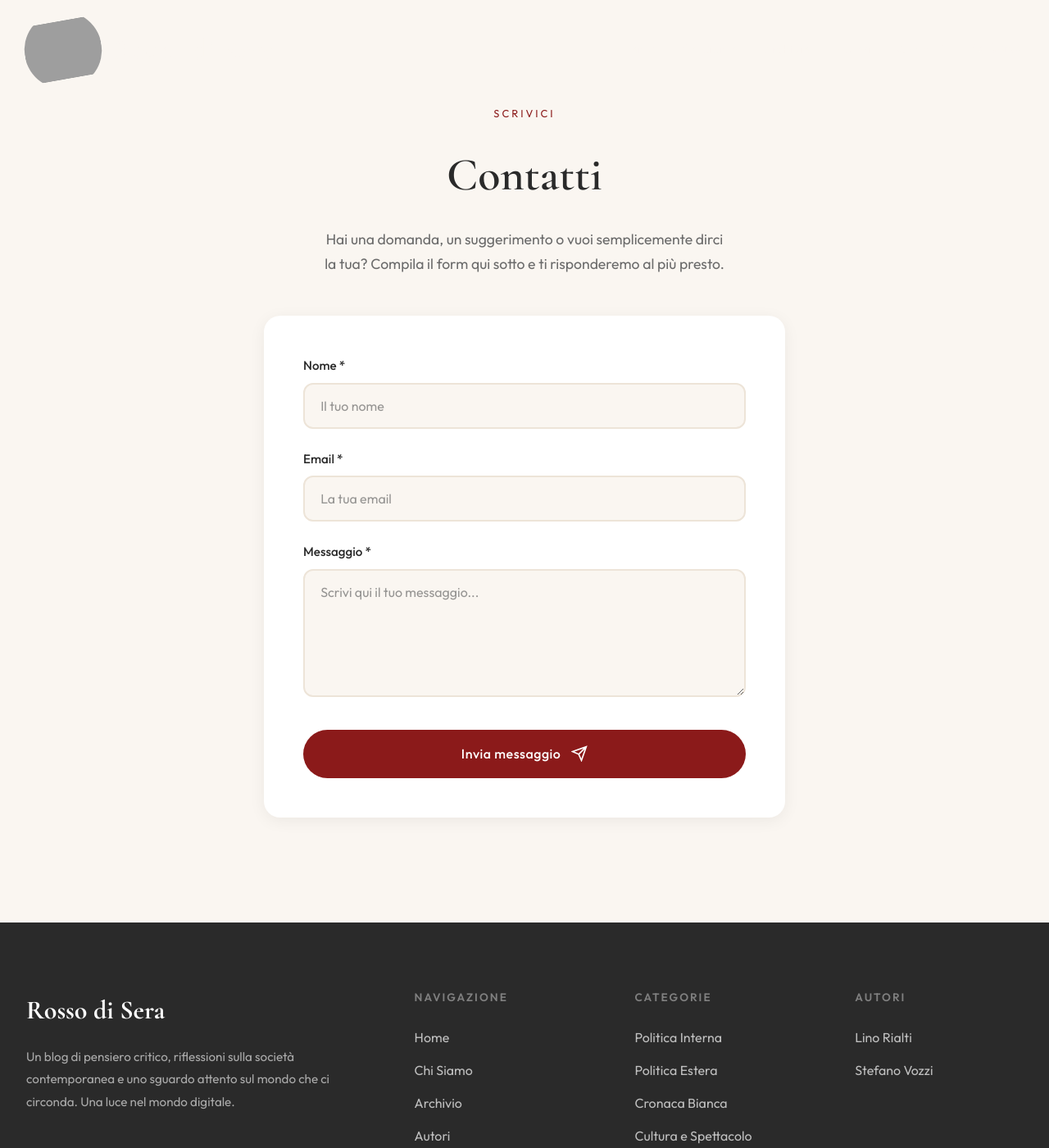
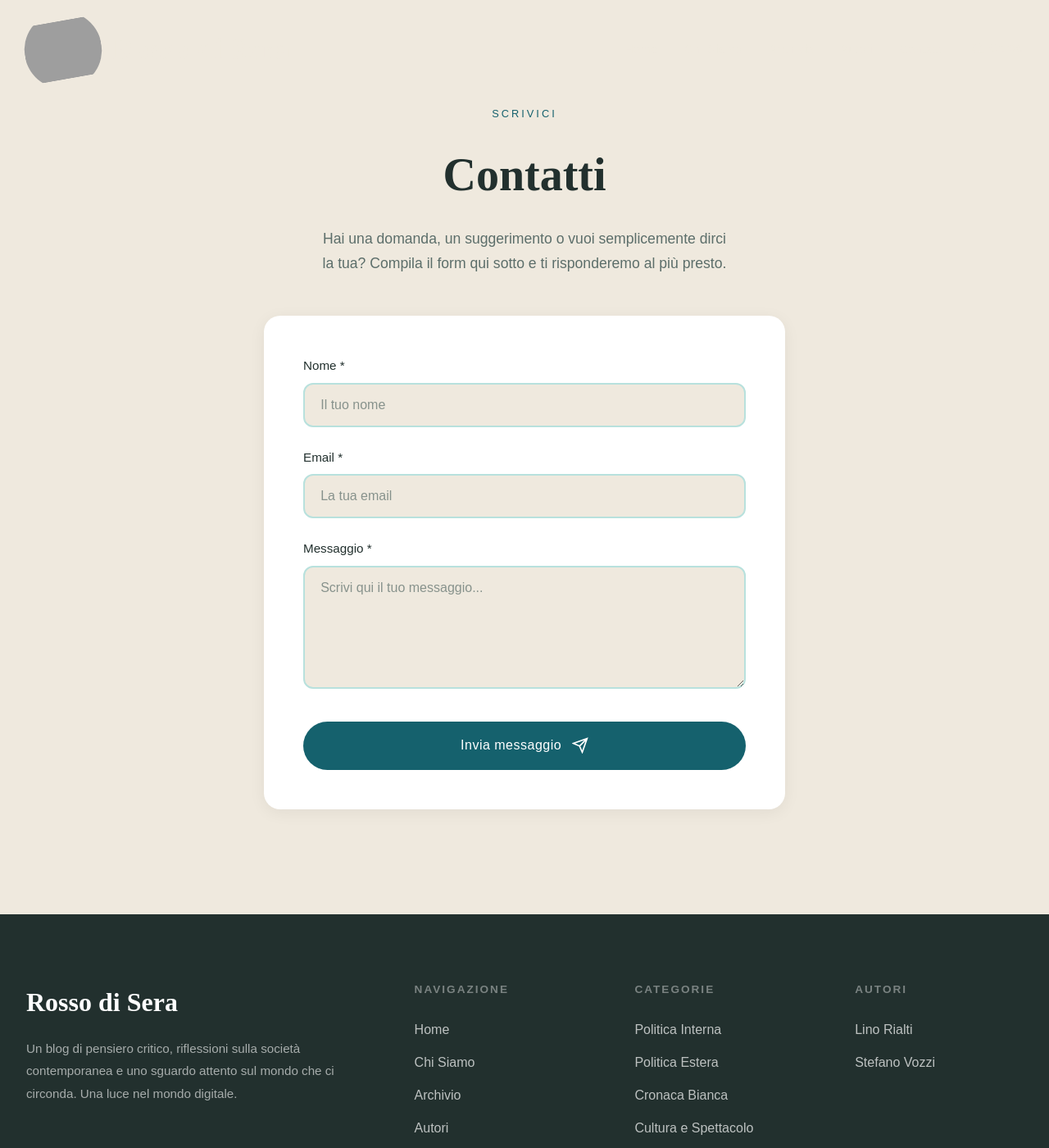
Before and after one commit to StE2808/resorgiva, a Jekyll site: the page built from contatti.md, in a window 1280 px wide and 1400 px high. Shown: the whole window at 82% size. Built offline with Jekyll 4.4.1, drawn with Linux system fonts in a browser that asks for light colours; grey boxes are pictures that could not be loaded.

Commit message:
Rebrand CSS: palette teal/sabbia/salvia/acqua/inchiostro, font Marcellus+Karla

```diff
--- a/assets/css/style.css
+++ b/assets/css/style.css
@@ -3,14 +3,14 @@
    ============================================ */
 
 :root {
-    --rosso-primario: #8B1A1A;
-    --rosso-scuro: #5C1010;
-    --rosso-accent: #C23C3C;
-    --crema: #FAF6F1;
-    --crema-scuro: #EDE4D8;
-    --testo: #2A2A2A;
-    --testo-chiaro: #6B6B6B;
-    --ombra: rgba(139, 26, 26, 0.15);
+    --teal-primario: #15616D;
+    --teal-scuro: #0F4750;
+    --salvia-accent: #93A98F;
+    --sabbia: #EFE9DE;
+    --acqua-chiara: #B8E1DD;
+    --inchiostro: #22302E;
+    --testo-chiaro: #5C6E6A;
+    --ombra: rgba(21, 97, 109, 0.15);
     --ombra-forte: rgba(0, 0, 0, 0.2);
 }
 
@@ -25,9 +25,9 @@ html {
 }
 
 body {
-    font-family: 'Outfit', sans-serif;
-    background: var(--crema);
-    color: var(--testo);
+    font-family: 'Karla', sans-serif;
+    background: var(--sabbia);
+    color: var(--inchiostro);
     line-height: 1.7;
     overflow-x: hidden;
 }
@@ -65,7 +65,7 @@ body.menu-open {
     align-items: center;
     gap: 1rem;
     text-decoration: none;
-    color: var(--crema);
+    color: var(--sabbia);
     z-index: 1001;
 }
 
@@ -82,7 +82,7 @@ body.menu-open {
 }
 
 .navbar-title {
-    font-family: 'Cormorant Garamond', serif;
+    font-family: 'Marcellus', serif;
     font-size: 2.2rem;
     font-weight: 600;
     letter-spacing: 1px;
@@ -95,7 +95,7 @@ body.menu-open {
 }
 
 .navbar-links a {
-    color: var(--crema);
+    color: var(--sabbia);
     text-decoration: none;
     font-size: 0.9rem;
     font-weight: 400;
@@ -111,7 +111,7 @@ body.menu-open {
     left: 0;
     width: 0;
     height: 2px;
-    background: var(--crema);
+    background: var(--sabbia);
     transition: width 0.3s ease;
 }
 
@@ -144,7 +144,7 @@ body.menu-open {
     display: block;
     width: 100%;
     height: 2px;
-    background: var(--crema);
+    background: var(--sabbia);
     border-radius: 2px;
     transition: all 0.3s ease;
 }
@@ -169,7 +169,7 @@ body.menu-open {
     left: 0;
     right: 0;
     bottom: 0;
-    background: linear-gradient(165deg, var(--rosso-scuro) 0%, var(--rosso-primario) 50%, var(--rosso-accent) 100%);
+    background: linear-gradient(165deg, var(--teal-scuro) 0%, var(--teal-primario) 50%, var(--salvia-accent) 100%);
     z-index: 999;
     flex-direction: column;
     justify-content: flex-start;
@@ -197,7 +197,7 @@ body.menu-open {
 }
 
 .mobile-menu-links a {
-    font-family: 'Cormorant Garamond', serif;
+    font-family: 'Marcellus', serif;
     font-size: 2rem;
     font-weight: 600;
     color: white;
@@ -237,7 +237,7 @@ body.menu-open {
     border: 2px solid rgba(255,255,255,0.3);
     color: white;
     padding: 1rem 1.5rem;
-    font-family: 'Cormorant Garamond', serif;
+    font-family: 'Marcellus', serif;
     font-size: 1.5rem;
     font-weight: 600;
     border-radius: 12px;
@@ -299,7 +299,7 @@ body.menu-open {
 
 .mobile-menu-categories a:hover {
     background: white;
-    color: var(--rosso-primario);
+    color: var(--teal-primario);
 }
 
 /* ============================================
@@ -307,7 +307,7 @@ body.menu-open {
 ============================================ */
 .hero {
     min-height: 100vh;
-    background: linear-gradient(165deg, var(--rosso-scuro) 0%, var(--rosso-primario) 40%, var(--rosso-accent) 100%);
+    background: linear-gradient(165deg, var(--teal-scuro) 0%, var(--teal-primario) 40%, var(--salvia-accent) 100%);
     position: relative;
     display: flex;
     align-items: center;
@@ -409,7 +409,7 @@ body.menu-open {
 }
 
 .hero-subtitle {
-    font-family: 'Cormorant Garamond', serif;
+    font-family: 'Marcellus', serif;
     font-size: clamp(2rem, 5vw, 3.5rem);
     font-weight: 600;
     letter-spacing: 2px;
@@ -418,7 +418,7 @@ body.menu-open {
 }
 
 .hero-tagline {
-    font-family: 'Cormorant Garamond', serif;
+    font-family: 'Marcellus', serif;
     font-size: clamp(1.2rem, 3vw, 1.6rem);
     font-style: italic;
     opacity: 0.85;
@@ -445,7 +445,7 @@ body.menu-open {
 
 .hero-cta:hover {
     background: white;
-    color: var(--rosso-primario);
+    color: var(--teal-primario);
     transform: translateY(-3px);
     box-shadow: 0 20px 40px rgba(0,0,0,0.3);
 }
@@ -515,16 +515,16 @@ body.menu-open {
     font-size: 0.8rem;
     letter-spacing: 3px;
     text-transform: uppercase;
-    color: var(--rosso-primario);
+    color: var(--teal-primario);
     margin-bottom: 1rem;
     display: block;
 }
 
 .section-title {
-    font-family: 'Cormorant Garamond', serif;
+    font-family: 'Marcellus', serif;
     font-size: clamp(2.5rem, 5vw, 3.5rem);
     font-weight: 600;
-    color: var(--testo);
+    color: var(--inchiostro);
 }
 
 /* Grid 2 colonne */
@@ -596,7 +596,7 @@ body.menu-open {
     position: absolute;
     top: 1rem;
     left: 1rem;
-    background: var(--rosso-primario);
+    background: var(--teal-primario);
     color: white;
     padding: 0.4rem 1rem;
     font-size: 0.7rem;
@@ -629,7 +629,7 @@ body.menu-open {
     width: 28px;
     height: 28px;
     border-radius: 50%;
-    background: linear-gradient(135deg, var(--rosso-primario), var(--rosso-accent));
+    background: linear-gradient(135deg, var(--teal-primario), var(--salvia-accent));
     display: flex;
     align-items: center;
     justify-content: center;
@@ -639,12 +639,12 @@ body.menu-open {
 }
 
 .article-title {
-    font-family: 'Cormorant Garamond', serif;
+    font-family: 'Marcellus', serif;
     font-size: 1.4rem;
     font-weight: 600;
     line-height: 1.3;
     margin-bottom: 0.8rem;
-    color: var(--testo);
+    color: var(--inchiostro);
     transition: color 0.3s ease;
 }
 
@@ -654,7 +654,7 @@ body.menu-open {
 }
 
 .article-card:hover .article-title {
-    color: var(--rosso-primario);
+    color: var(--teal-primario);
 }
 
 .article-excerpt {
@@ -675,7 +675,7 @@ body.menu-open {
 }
 
 .article-tag {
-    background: var(--crema-scuro);
+    background: var(--acqua-chiara);
     color: var(--testo-chiaro);
     padding: 0.3rem 0.8rem;
     font-size: 0.75rem;
@@ -684,7 +684,7 @@ body.menu-open {
 }
 
 .article-tag:hover {
-    background: var(--rosso-primario);
+    background: var(--teal-primario);
     color: white;
 }
 
@@ -701,10 +701,10 @@ body.menu-open {
     align-items: center;
     gap: 0.8rem;
     background: transparent;
-    border: 2px solid var(--rosso-primario);
-    color: var(--rosso-primario);
+    border: 2px solid var(--teal-primario);
+    color: var(--teal-primario);
     padding: 1rem 2.5rem;
-    font-family: 'Outfit', sans-serif;
+    font-family: 'Karla', sans-serif;
     font-size: 0.95rem;
     font-weight: 500;
     letter-spacing: 1px;
@@ -715,7 +715,7 @@ body.menu-open {
 }
 
 .load-more-btn:hover {
-    background: var(--rosso-primario);
+    background: var(--teal-primario);
     color: white;
     transform: translateY(-3px);
     box-shadow: 0 15px 30px var(--ombra);
@@ -737,7 +737,7 @@ body.menu-open {
 
 .post-category {
     display: inline-block;
-    background: var(--rosso-primario);
+    background: var(--teal-primario);
     color: white;
     padding: 0.4rem 1.2rem;
     font-size: 0.75rem;
@@ -751,16 +751,16 @@ body.menu-open {
 }
 
 .post-category:hover {
-    background: var(--rosso-scuro);
+    background: var(--teal-scuro);
     transform: translateY(-2px);
 }
 
 .post-title {
-    font-family: 'Cormorant Garamond', serif;
+    font-family: 'Marcellus', serif;
     font-size: clamp(2rem, 5vw, 3rem);
     font-weight: 700;
     line-height: 1.2;
-    color: var(--testo);
+    color: var(--inchiostro);
     margin-bottom: 1.5rem;
 }
 
@@ -781,7 +781,7 @@ body.menu-open {
 }
 
 .meta-separator {
-    color: var(--crema-scuro);
+    color: var(--acqua-chiara);
 }
 
 /* Tempo di lettura */
@@ -827,24 +827,24 @@ body.menu-open {
 }
 
 .post-content h2 {
-    font-family: 'Cormorant Garamond', serif;
+    font-family: 'Marcellus', serif;
     font-size: 1.8rem;
     margin: 2.5rem 0 1rem;
-    color: var(--testo);
+    color: var(--inchiostro);
 }
 
 .post-content h3 {
-    font-family: 'Cormorant Garamond', serif;
+    font-family: 'Marcellus', serif;
     font-size: 1.4rem;
     margin: 2rem 0 1rem;
-    color: var(--testo);
+    color: var(--inchiostro);
 }
 
 .post-content h1 {
-    font-family: 'Cormorant Garamond', serif;
+    font-family: 'Marcellus', serif;
     font-size: 1.8rem;
     margin: 2.5rem 0 1rem;
-    color: var(--testo);
+    color: var(--inchiostro);
 }
 
 .post-content img {
@@ -855,7 +855,7 @@ body.menu-open {
 }
 
 .post-content blockquote {
-    border-left: 4px solid var(--rosso-primario);
+    border-left: 4px solid var(--teal-primario);
     padding-left: 1.5rem;
     margin: 2rem 0;
     font-style: italic;
@@ -865,7 +865,7 @@ body.menu-open {
 .post-footer {
     margin-top: 3rem;
     padding-top: 2rem;
-    border-top: 1px solid var(--crema-scuro);
+    border-top: 1px solid var(--acqua-chiara);
     background: transparent;
 }
 
@@ -879,11 +879,11 @@ body.menu-open {
 .tags-label {
     font-weight: 500;
     margin-right: 0.5rem;
-    color: var(--rosso-primario);
+    color: var(--teal-primario);
 }
 
 .tag {
-    background: var(--crema-scuro);
+    background: var(--acqua-chiara);
     color: var(--testo-chiaro);
     padding: 0.4rem 1rem;
     font-size: 0.85rem;
@@ -895,21 +895,21 @@ body.menu-open {
     justify-content: space-between;
     margin-top: 3rem;
     padding-top: 2rem;
-    border-top: 1px solid var(--crema-scuro);
+    border-top: 1px solid var(--acqua-chiara);
     gap: 2rem;
 }
 
 .nav-prev, .nav-next {
     flex: 1;
     text-decoration: none;
-    color: var(--testo);
+    color: var(--inchiostro);
     padding: 1rem;
     border-radius: 10px;
     transition: background 0.3s ease;
 }
 
 .nav-prev:hover, .nav-next:hover {
-    background: var(--crema-scuro);
+    background: var(--acqua-chiara);
 }
 
 .nav-next {
@@ -924,7 +924,7 @@ body.menu-open {
 }
 
 .nav-title {
-    font-family: 'Cormorant Garamond', serif;
+    font-family: 'Marcellus', serif;
     font-size: 1.1rem;
     font-weight: 600;
 }
@@ -953,10 +953,10 @@ body.menu-open {
 }
 
 .category-title {
-    font-family: 'Cormorant Garamond', serif;
+    font-family: 'Marcellus', serif;
     font-size: clamp(2.5rem, 5vw, 3.5rem);
     font-weight: 600;
-    color: var(--rosso-primario);
+    color: var(--teal-primario);
     margin-bottom: 1rem;
 }
 
@@ -991,13 +991,13 @@ body.menu-open {
 }
 
 .archive-year-title {
-    font-family: 'Cormorant Garamond', serif;
+    font-family: 'Marcellus', serif;
     font-size: 3rem;
     font-weight: 700;
-    color: var(--rosso-primario);
+    color: var(--teal-primario);
     margin-bottom: 2rem;
     padding-bottom: 1rem;
-    border-bottom: 3px solid var(--rosso-primario);
+    border-bottom: 3px solid var(--teal-primario);
 }
 
 .archive-month-section {
@@ -1005,13 +1005,13 @@ body.menu-open {
 }
 
 .archive-month-title {
-    font-family: 'Cormorant Garamond', serif;
+    font-family: 'Marcellus', serif;
     font-size: 1.6rem;
     font-weight: 600;
-    color: var(--testo);
+    color: var(--inchiostro);
     margin-bottom: 1.5rem;
     padding-left: 1rem;
-    border-left: 4px solid var(--rosso-accent);
+    border-left: 4px solid var(--salvia-accent);
     text-transform: capitalize;
 }
 
@@ -1047,7 +1047,7 @@ body.menu-open {
 
 .archive-category-tag {
     display: inline-block;
-    background: var(--rosso-primario);
+    background: var(--teal-primario);
     color: white;
     padding: 0.25rem 0.7rem;
     font-size: 0.65rem;
@@ -1062,7 +1062,7 @@ body.menu-open {
 }
 
 .archive-category-tag:hover {
-    background: var(--rosso-scuro);
+    background: var(--teal-scuro);
 }
 
 .archive-card-meta {
@@ -1077,14 +1077,14 @@ body.menu-open {
 
 .archive-card-meta .archive-author {
     font-weight: 500;
-    color: var(--testo);
+    color: var(--inchiostro);
 }
 
 /* ============================================
    FOOTER
 ============================================ */
 footer {
-    background: var(--testo);
+    background: var(--inchiostro);
     color: white;
     padding: 5rem 2rem 2rem;
     margin-top: 4rem;
@@ -1099,7 +1099,7 @@ footer {
 }
 
 .footer-brand h3 {
-    font-family: 'Cormorant Garamond', serif;
+    font-family: 'Marcellus', serif;
     font-size: 2rem;
     margin-bottom: 1rem;
 }
@@ -1133,7 +1133,7 @@ footer {
 }
 
 .footer-section a:hover {
-    color: var(--rosso-accent);
+    color: var(--salvia-accent);
 }
 
 /* Hide dropdown icon on desktop */
@@ -1172,8 +1172,8 @@ footer {
 }
 
 .social-links a:hover {
-    background: var(--rosso-primario);
-    border-color: var(--rosso-primario);
+    background: var(--teal-primario);
+    border-color: var(--teal-primario);
     color: white;
 }
 
@@ -1363,26 +1363,26 @@ footer {
 
 .form-group label {
     font-weight: 500;
-    color: var(--testo);
+    color: var(--inchiostro);
     font-size: 0.95rem;
 }
 
 .form-group input,
 .form-group textarea {
     padding: 1rem 1.2rem;
-    border: 2px solid var(--crema-scuro);
+    border: 2px solid var(--acqua-chiara);
     border-radius: 12px;
-    font-family: 'Outfit', sans-serif;
+    font-family: 'Karla', sans-serif;
     font-size: 1rem;
-    color: var(--testo);
-    background: var(--crema);
+    color: var(--inchiostro);
+    background: var(--sabbia);
     transition: all 0.3s ease;
 }
 
 .form-group input:focus,
 .form-group textarea:focus {
     outline: none;
-    border-color: var(--rosso-primario);
+    border-color: var(--teal-primario);
     background: white;
     box-shadow: 0 0 0 4px rgba(139, 26, 26, 0.1);
 }
@@ -1403,11 +1403,11 @@ footer {
     align-items: center;
     justify-content: center;
     gap: 0.8rem;
-    background: var(--rosso-primario);
+    background: var(--teal-primario);
     color: white;
     border: none;
     padding: 1.2rem 2.5rem;
-    font-family: 'Outfit', sans-serif;
+    font-family: 'Karla', sans-serif;
     font-size: 1rem;
     font-weight: 500;
     letter-spacing: 0.5px;
@@ -1418,7 +1418,7 @@ footer {
 }
 
 .submit-btn:hover:not(:disabled) {
-    background: var(--rosso-scuro);
+    background: var(--teal-scuro);
     transform: translateY(-3px);
     box-shadow: 0 15px 30px var(--ombra);
 }
@@ -1481,7 +1481,7 @@ footer {
 .chi-siamo-content p {
     font-size: 1.1rem;
     line-height: 1.8;
-    color: var(--testo);
+    color: var(--inchiostro);
     margin-bottom: 1.5rem;
 }
 
@@ -1492,30 +1492,30 @@ footer {
 .cta-section {
     margin-top: 3rem;
     padding: 2.5rem;
-    background: linear-gradient(135deg, var(--rosso-primario) 0%, var(--rosso-scuro) 100%);
+    background: linear-gradient(135deg, var(--teal-primario) 0%, var(--teal-scuro) 100%);
     border-radius: 12px;
     text-align: center;
 }
 
 .cta-section .cta-title {
-    font-family: 'Cormorant Garamond', serif;
+    font-family: 'Marcellus', serif;
     font-size: 2rem;
     font-weight: 600;
-    color: var(--crema) !important;
+    color: var(--sabbia) !important;
     margin-bottom: 1rem;
 }
 
 .cta-section .cta-text {
     font-size: 1.1rem;
     line-height: 1.8;
-    color: var(--crema) !important;
+    color: var(--sabbia) !important;
     margin-bottom: 2rem;
 }
 
 .cta-section .hero-cta {
     display: inline-block;
     background: white;
-    color: var(--rosso-primario);
+    color: var(--teal-primario);
     padding: 0.9rem 2.5rem;
     border-radius: 50px;
     text-decoration: none;
@@ -1528,7 +1528,7 @@ footer {
 .cta-section .hero-cta:hover {
     transform: translateY(-2px);
     box-shadow: 0 6px 20px rgba(0, 0, 0, 0.3);
-    background: var(--crema);
+    background: var(--sabbia);
 }
 
 @media (max-width: 768px) {
@@ -1555,14 +1555,14 @@ footer {
 .post-comments {
     margin-top: 4rem;
     padding-top: 3rem;
-    border-top: 1px solid var(--crema-scuro);
+    border-top: 1px solid var(--acqua-chiara);
 }
 
 .comments-title {
-    font-family: 'Cormorant Garamond', serif;
+    font-family: 'Marcellus', serif;
     font-size: 1.8rem;
     font-weight: 600;
-    color: var(--testo);
+    color: var(--inchiostro);
     margin-bottom: 2rem;
     text-align: center;
 }
@@ -1586,14 +1586,14 @@ footer {
 .related-posts {
     margin-top: 4rem;
     padding-top: 3rem;
-    border-top: 1px solid var(--crema-scuro);
+    border-top: 1px solid var(--acqua-chiara);
 }
 
 .related-title {
-    font-family: 'Cormorant Garamond', serif;
+    font-family: 'Marcellus', serif;
     font-size: 1.8rem;
     font-weight: 600;
-    color: var(--testo);
+    color: var(--inchiostro);
     margin-bottom: 2rem;
     text-align: center;
 }
@@ -1640,7 +1640,7 @@ footer {
 }
 
 .related-card-title {
-    font-family: 'Cormorant Garamond', serif;
+    font-family: 'Marcellus', serif;
     font-size: 1.1rem;
     font-weight: 600;
     line-height: 1.3;
@@ -1648,13 +1648,13 @@ footer {
 }
 
 .related-card-title a {
-    color: var(--testo);
+    color: var(--inchiostro);
     text-decoration: none;
     transition: color 0.3s ease;
 }
 
 .related-card:hover .related-card-title a {
-    color: var(--rosso-primario);
+    color: var(--teal-primario);
 }
 
 .related-date {
@@ -1684,17 +1684,17 @@ footer {
 .rds-comments { margin-top: 2rem; }
 .rds-reactions { display: flex; gap: .5rem; margin-bottom: 1.5rem; flex-wrap: wrap; }
 .rds-react { border: 1px solid var(--ombra, #ccc); background: transparent; border-radius: 999px; padding: .3rem .8rem; cursor: pointer; font-size: 1rem; transition: background .2s; }
-.rds-react.mine { background: rgba(139,26,26,.1); border-color: var(--rosso-primario, #8b1a1a); }
+.rds-react.mine { background: rgba(139,26,26,.1); border-color: var(--teal-primario, #8b1a1a); }
 .rds-comment { padding: .8rem 0; border-top: 1px solid rgba(0,0,0,.08); }
 .rds-meta { font-size: .85rem; color: #666; margin-bottom: .3rem; }
 .rds-body { line-height: 1.6; }
 .rds-children { margin-left: 1.5rem; border-left: 2px solid rgba(0,0,0,.06); padding-left: 1rem; }
-.rds-reply, .rds-del { background: none; border: none; color: var(--rosso-primario, #8b1a1a); cursor: pointer; font-size: .8rem; padding: .2rem 0; }
+.rds-reply, .rds-del { background: none; border: none; color: var(--teal-primario, #8b1a1a); cursor: pointer; font-size: .8rem; padding: .2rem 0; }
 .rds-del { color: #b00; margin-left: .5rem; }
 .rds-form { display: flex; flex-direction: column; gap: .6rem; margin: 1rem 0; }
 .rds-form input, .rds-form textarea { padding: .6rem; border: 1px solid #ccc; border-radius: 6px; font: inherit; }
 .rds-form textarea { min-height: 90px; resize: vertical; }
-.rds-form button[type=submit] { align-self: flex-start; background: var(--rosso-primario, #8b1a1a); color: #fff; border: none; border-radius: 6px; padding: .5rem 1.2rem; cursor: pointer; }
+.rds-form button[type=submit] { align-self: flex-start; background: var(--teal-primario, #8b1a1a); color: #fff; border: none; border-radius: 6px; padding: .5rem 1.2rem; cursor: pointer; }
 .rds-form button[type=submit]:disabled { opacity: .6; cursor: default; }
 .rds-note { font-size: .75rem; color: #888; }
 .rds-empty { color: #888; }
@@ -1718,15 +1718,15 @@ footer {
     padding: 0.9rem 1.1rem;
     font-size: 1.05rem;
     font-family: inherit;
-    color: var(--testo);
+    color: var(--inchiostro);
     background: #fff;
-    border: 2px solid var(--crema-scuro);
+    border: 2px solid var(--acqua-chiara);
     border-radius: 10px;
     transition: border-color 0.2s, box-shadow 0.2s;
 }
 #search-input:focus {
     outline: none;
-    border-color: var(--rosso-accent);
+    border-color: var(--salvia-accent);
     box-shadow: 0 0 0 3px rgba(194, 60, 60, 0.15);
 }
 #search-input:disabled { opacity: 0.7; }
@@ -1739,12 +1739,12 @@ footer {
 .search-results { display: flex; flex-direction: column; gap: 1.5rem; }
 .search-result {
     padding-bottom: 1.5rem;
-    border-bottom: 1px solid var(--crema-scuro);
+    border-bottom: 1px solid var(--acqua-chiara);
 }
 .search-result:last-child { border-bottom: none; }
 .search-result-title { margin: 0 0 0.3rem; font-size: 1.25rem; line-height: 1.3; }
-.search-result-title a { color: var(--rosso-primario); text-decoration: none; }
+.search-result-title a { color: var(--teal-primario); text-decoration: none; }
 .search-result-title a:hover { text-decoration: underline; }
 .search-result-meta { color: var(--testo-chiaro); font-size: 0.85rem; margin-bottom: 0.5rem; }
-.search-result-snippet { color: var(--testo); font-size: 0.98rem; line-height: 1.6; margin: 0; }
+.search-result-snippet { color: var(--inchiostro); font-size: 0.98rem; line-height: 1.6; margin: 0; }
 .search-result-snippet mark { background: rgba(194, 60, 60, 0.18); color: inherit; padding: 0 2px; border-radius: 2px; }
```
